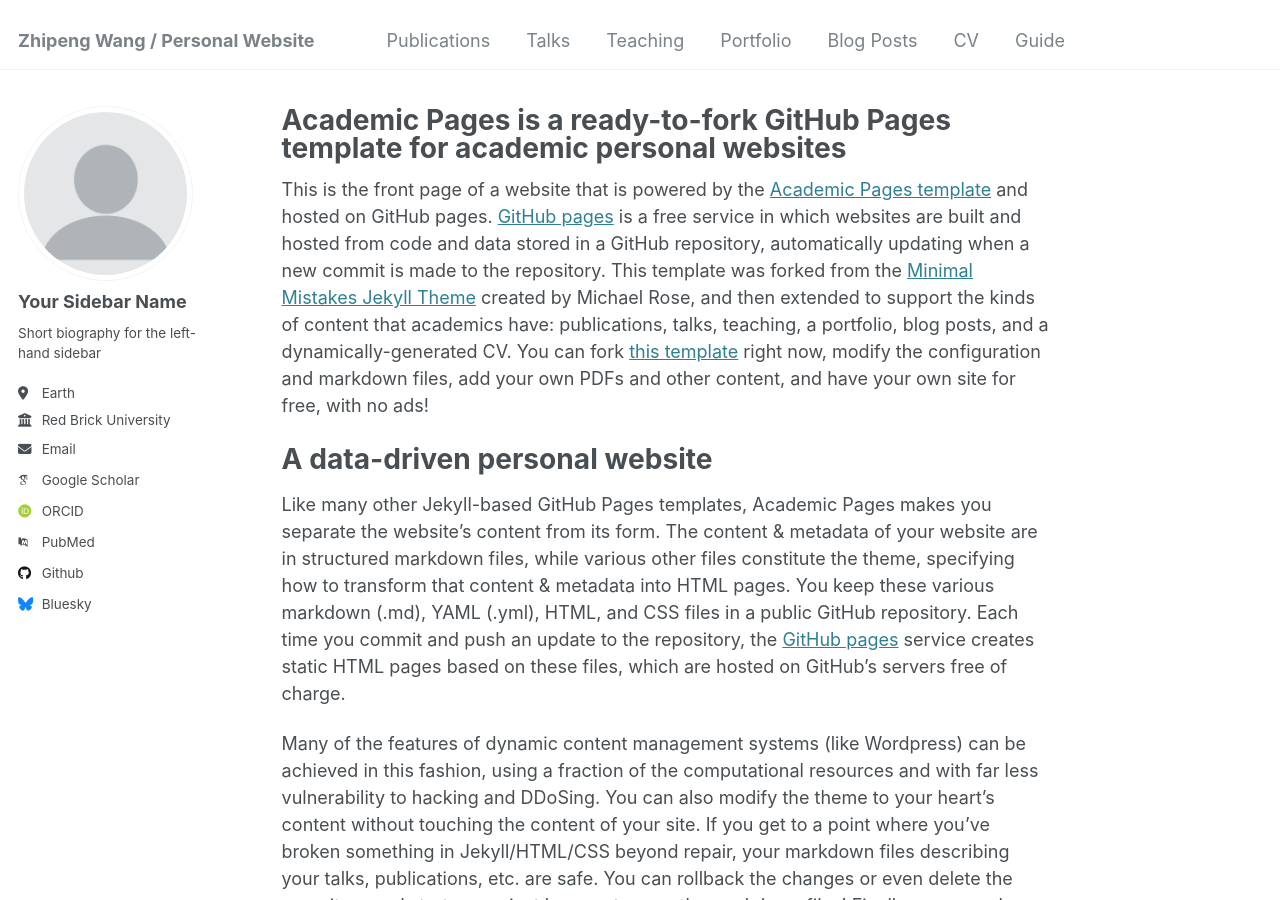
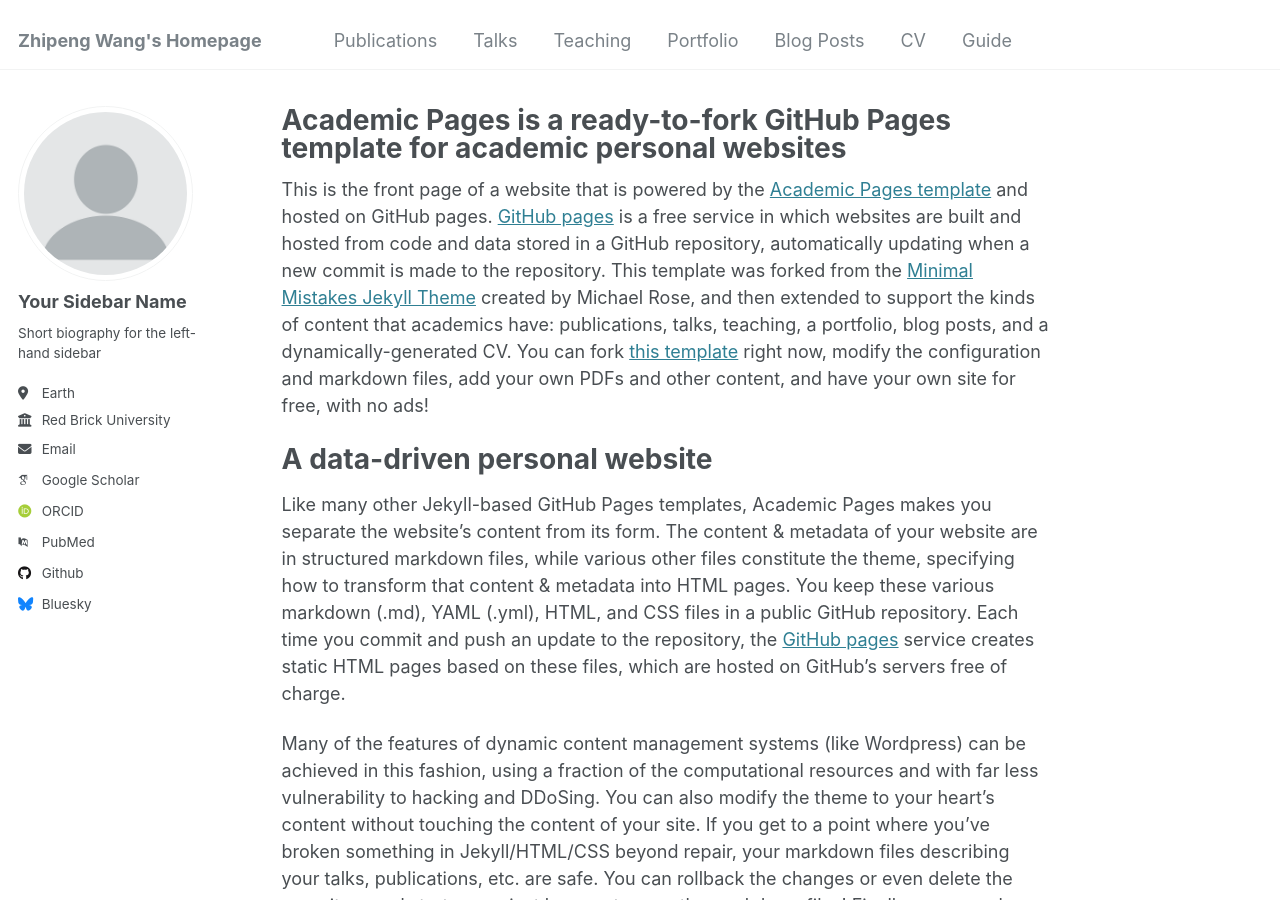
Before and after one commit to fcbayernwzp/fcbayernwzp.github.io, a Jekyll site: the page built from _pages/about.md, in a window 1280 px wide and 900 px high. Built offline with Jekyll 4.4.1, drawn with Linux system fonts in a browser that asks for light colours; some web fonts are replaced.

Commit message:
Add a new title to the homepage

```diff
--- a/_config.yml
+++ b/_config.yml
@@ -8,13 +8,13 @@
 
 # Basic Site Settings
 locale                   : "en-US"
-title                    : "Zhipeng Wang / Personal Website"
+title                    : "Zhipeng Wang's Homepage"
 title_separator          : "-"
 name                     : &name "Zhipeng Wang"
 description              : &description "personal description"
 url                      : https://fcbayernwzp.github.io # the base hostname & protocol for your site e.g. "https://[your GitHub username].github.io"
 baseurl                  : "" # the subpath of your site, e.g. "/blog"
-repository               : "academicpages/academicpages.github.io"
+repository               : "fcbayernwzp/fcbayernwzp.github.io"
 
 # Site Author - The following control what appear as part of the author content on the side bar.
 #               If a field is blank the icon and link will not appear, otherwise it will be shown.
```
